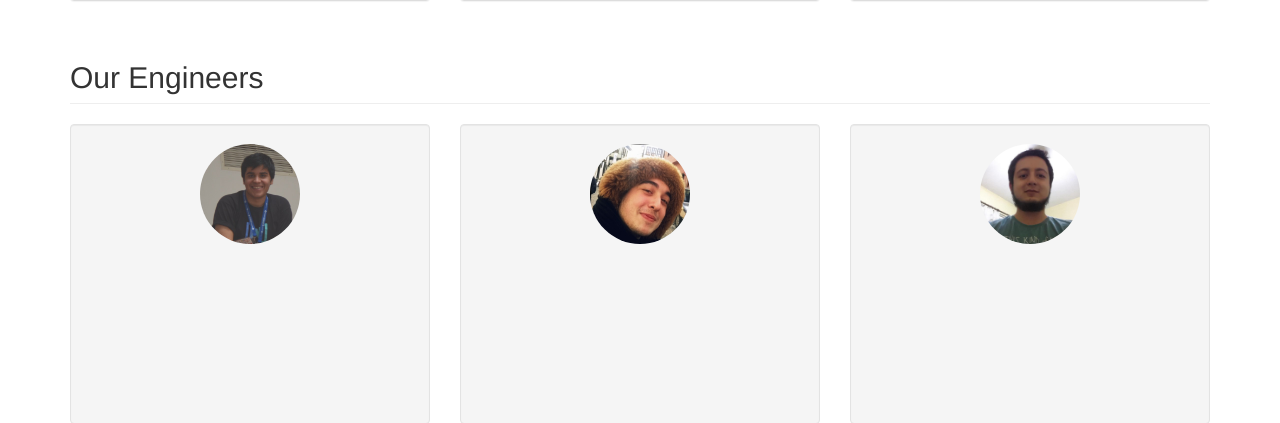
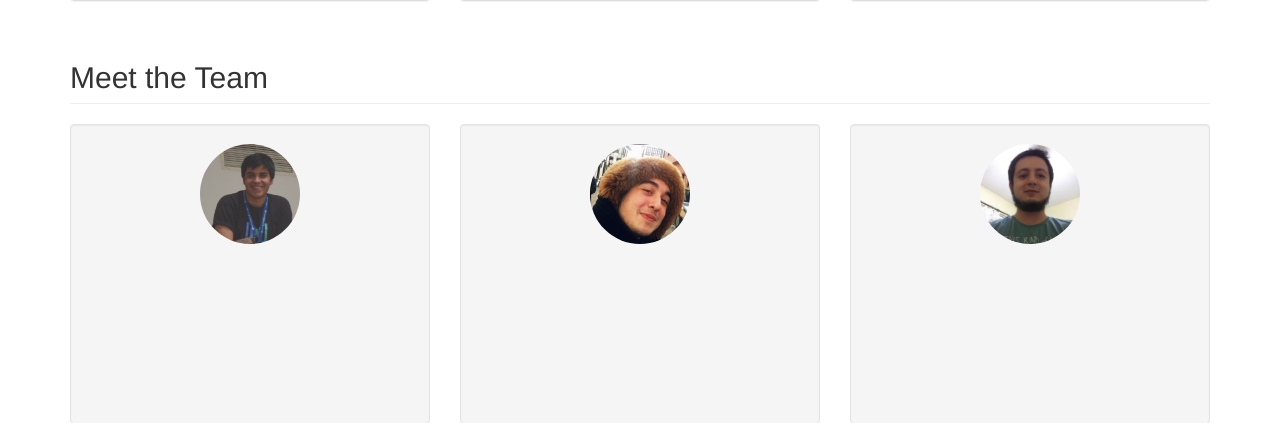
Before and after one commit to HarambeSoft/harambe-web-site, a PHP site: page / in a window 1280 px wide. Shown: the part 770-1193 px from the top of the page. Run offline with PHP 8.4, Linux system fonts and the light colour scheme; grey boxes labelled with a size stand in for pictures from a placeholder-image service; data that the repository does not hold is empty; some libraries are stand-ins or nearby versions.

Commit message:
Update index.php

```diff
--- a/templates/business-simple/index.php
+++ b/templates/business-simple/index.php
@@ -50,7 +50,7 @@
         <!-- Portfolio Section -->
         <div class="row">
             <div class="col-lg-12">
-                <h2 class="page-header">Our Engineers</h2>
+                <h2 class="page-header">Meet the Team</h2>
             </div>
             <?php
                 require_once("person.php");
```
